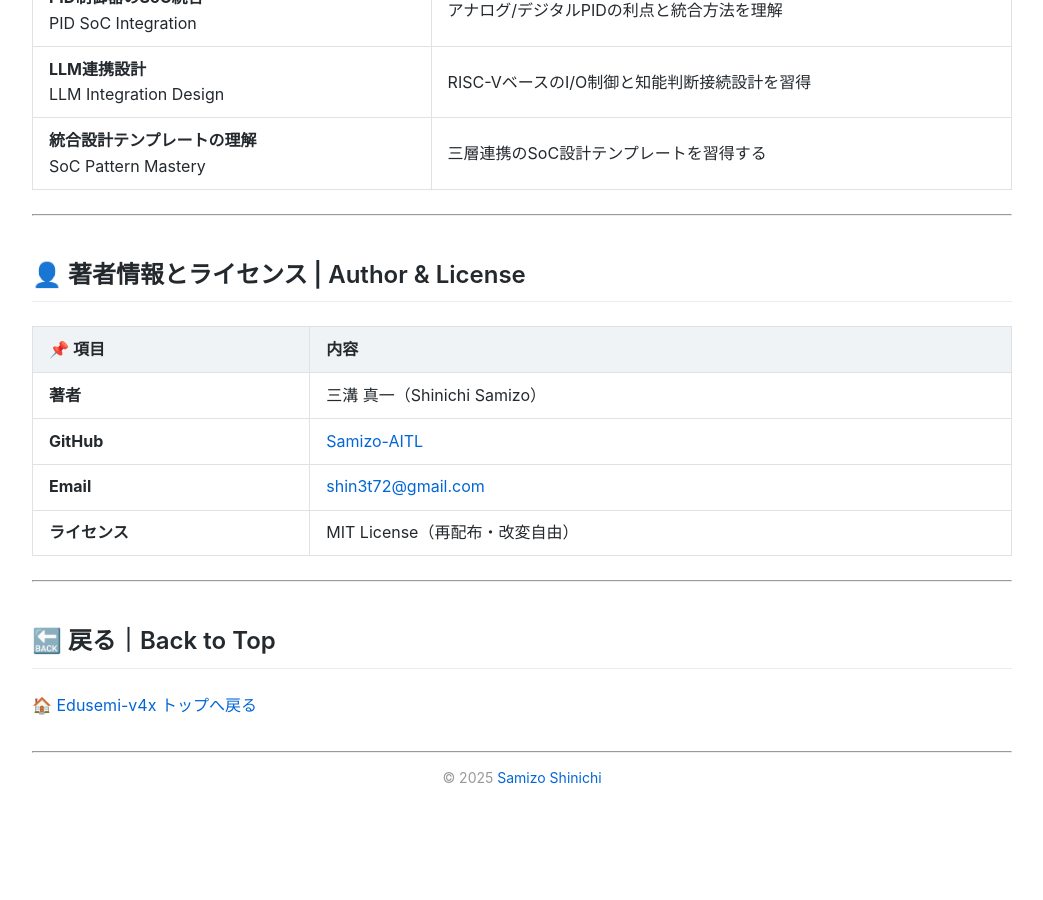
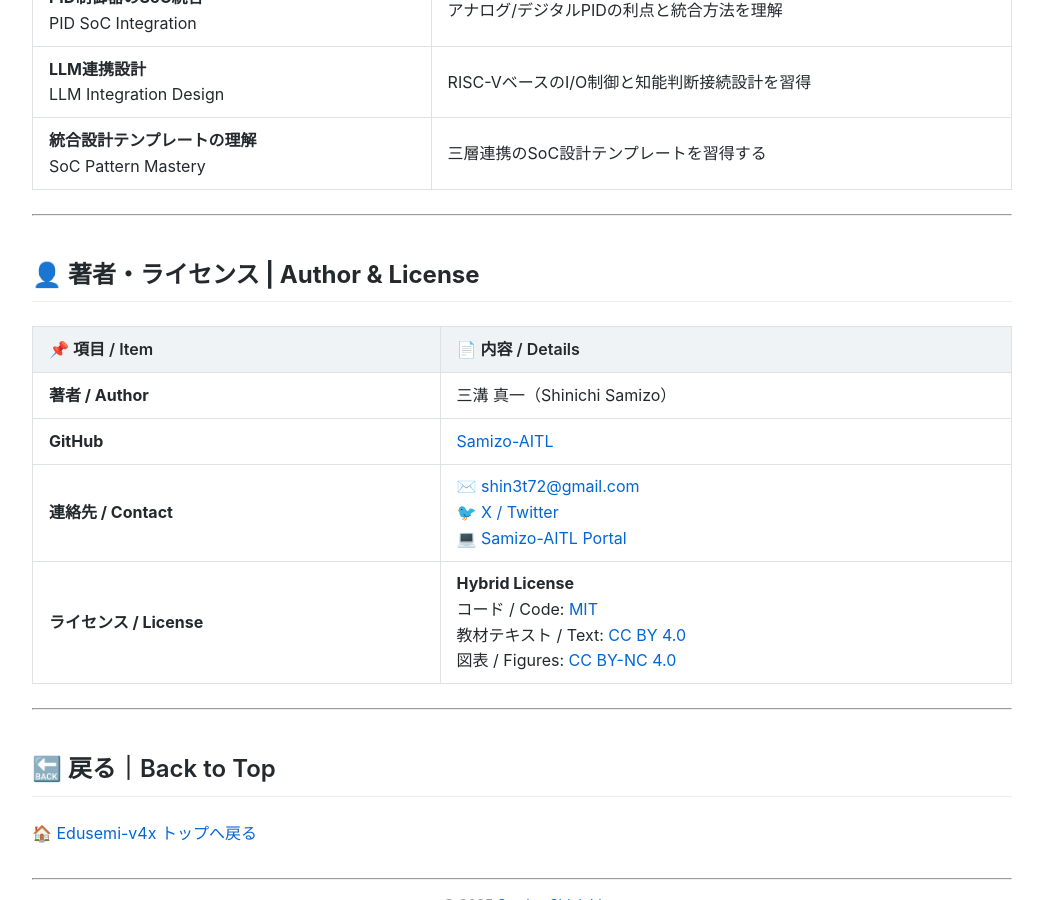
Before and after one commit to Samizo-AITL/Edusemi-v4x, a Jekyll site: the page built from f_chapter3_socsystem/index.md, in a window 1280 px wide and 900 px high, scrolled down 2899 px. Shown: the whole window, without its empty margins (118-1161 px from the left). Built offline with Jekyll 4.4.1, drawn with Linux system fonts in a browser that asks for light colours; before the commit the page ends 3752 px from its top, so only the background shows below that.

Commit message:
Update index.md

```diff
--- a/f_chapter3_socsystem/index.md
+++ b/f_chapter3_socsystem/index.md
@@ -97,14 +97,14 @@
 
 ---
 
-## 👤 著者情報とライセンス | Author & License
+## 👤 **著者・ライセンス | Author & License**
 
-| 📌 項目 | 内容 |
-|--------|------|
-| **著者** | 三溝 真一（Shinichi Samizo） |
+| 📌 項目 / Item | 📄 内容 / Details |
+|------|------|
+| **著者 / Author** | 三溝 真一（Shinichi Samizo） |
 | **GitHub** | [Samizo-AITL](https://github.com/Samizo-AITL) |
-| **Email** | [shin3t72@gmail.com](mailto:shin3t72@gmail.com) |
-| **ライセンス** | MIT License（再配布・改変自由） |
+| **連絡先 / Contact** | ✉️ [shin3t72@gmail.com](mailto:shin3t72@gmail.com)<br>🐦 [X / Twitter](https://x.com/shin3t72)<br>💻 [Samizo-AITL Portal](https://samizo-aitl.github.io/) |
+| **ライセンス / License** | **Hybrid License**<br>コード / Code: [MIT](https://opensource.org/licenses/MIT)<br>教材テキスト / Text: [CC BY 4.0](https://creativecommons.org/licenses/by/4.0/)<br>図表 / Figures: [CC BY-NC 4.0](https://creativecommons.org/licenses/by-nc/4.0/) |
 
 ---
 
```
